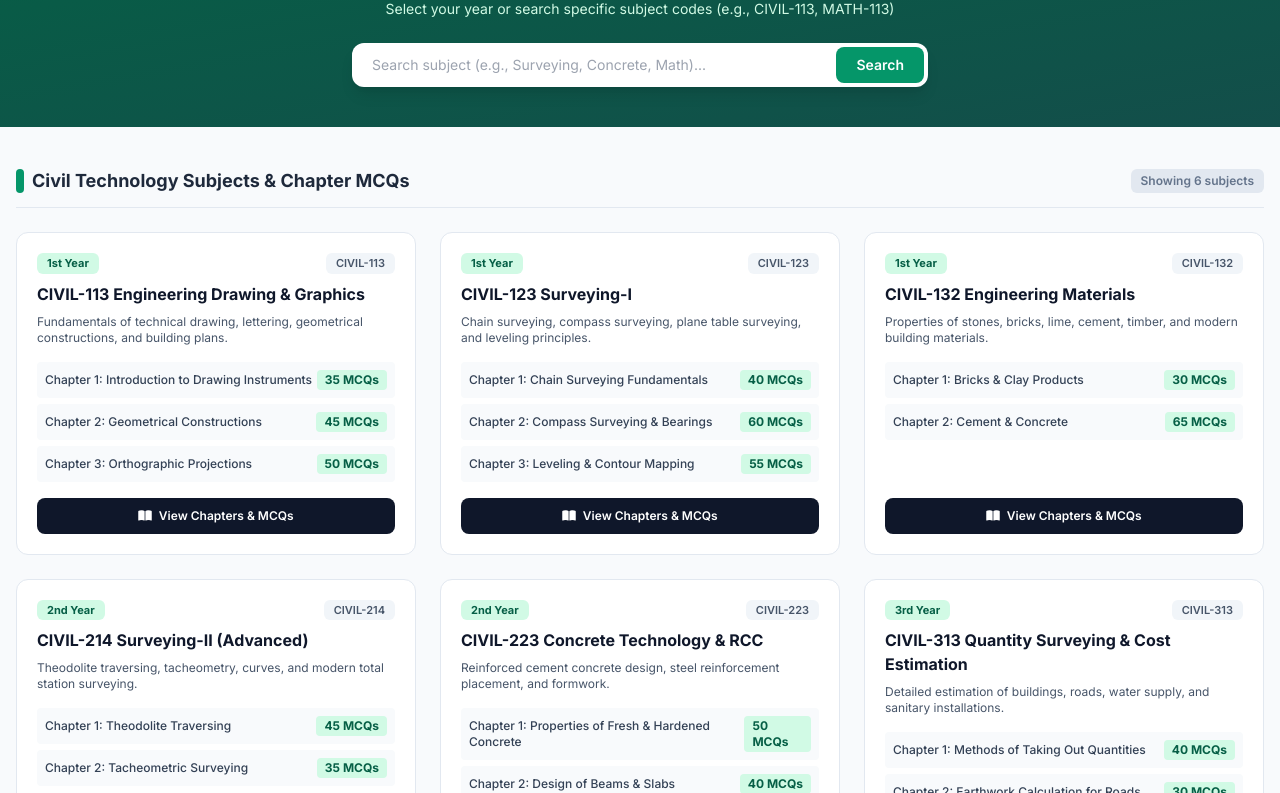
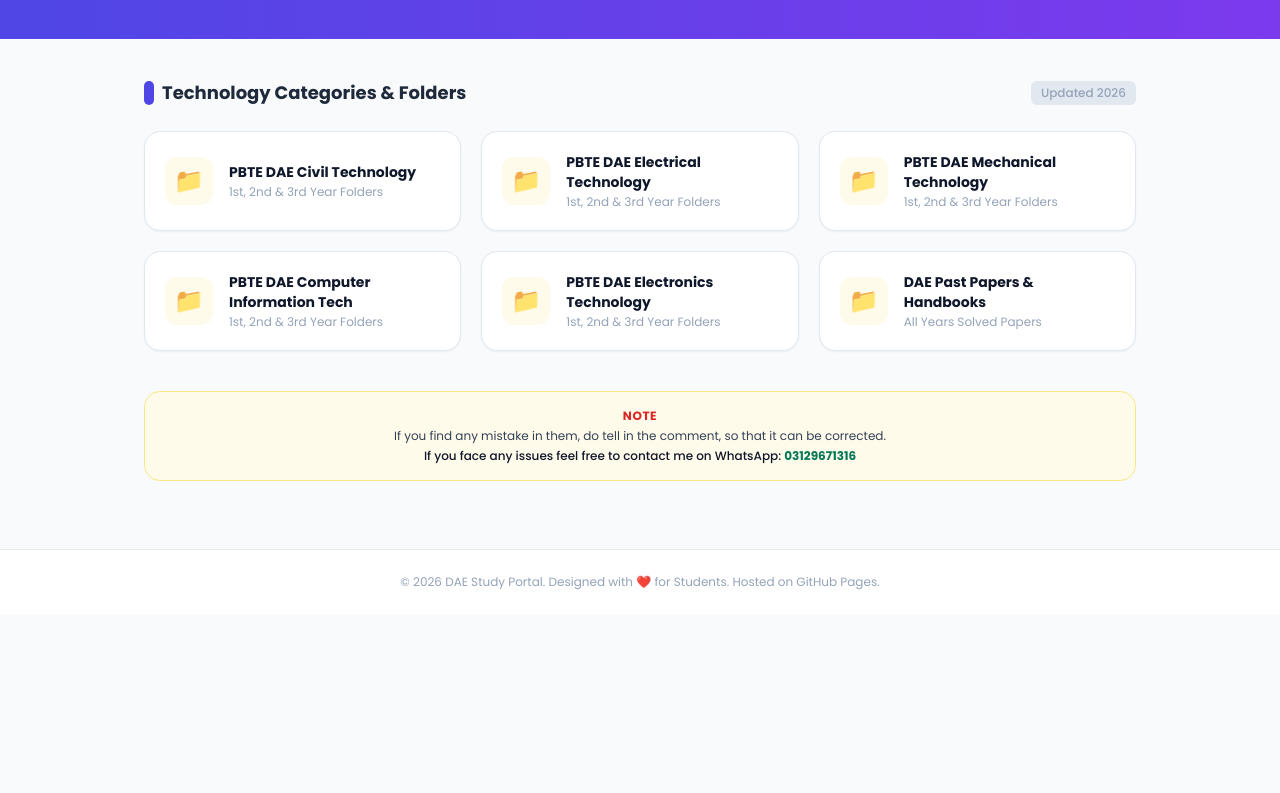
Before and after one commit to ajmalnaeem332-ctrl/study-website, a plain HTML site: page index.html in a window 1280 px wide. Shown: the part 186-979 px from the top of the page. After the commit the page ends 800 px from the top, so only its background shows below. Drawn offline with nearby package versions, Linux system fonts and the light colour scheme.

Commit message:
index.html

```diff
--- a/index.html
+++ b/index.html
@@ -3,262 +3,150 @@
 <head>
     <meta charset="UTF-8">
     <meta name="viewport" content="width=device-width, initial-scale=1.0">
-    <title>EduPortal PK - Civil Technology & DAE Study Portal</title>
+    <title>DAE Study Portal - Cute & Clean Design</title>
     <script src="https://cdn.tailwindcss.com"></script>
     <link rel="stylesheet" href="https://cdnjs.cloudflare.com/ajax/libs/font-awesome/6.4.0/css/all.min.css">
     <style>
-        @import url('https://fonts.googleapis.com/css2?family=Inter:wght@300;400;500;600;700;800&display=swap');
-        body { font-family: 'Inter', sans-serif; background-color: #f8fafc; }
-        .card-hover:hover { transform: translateY(-3px); box-shadow: 0 10px 25px -5px rgba(0, 0, 0, 0.1); }
+        @import url('https://fonts.googleapis.com/css2?family=Poppins:wght@300;400;500;600;700&display=swap');
+        body { font-family: 'Poppins', sans-serif; background-color: #f8fafc; }
+        .folder-card:hover { transform: translateY(-3px); box-shadow: 0 10px 20px -5px rgba(0, 0, 0, 0.08); }
     </style>
 </head>
-<body class="text-slate-800">
+<body class="text-slate-800 flex flex-col min-h-screen">
 
-    <!-- Top Bar -->
-    <div class="bg-emerald-900 text-emerald-50 text-xs py-2 px-4">
-        <div class="max-w-7xl mx-auto flex justify-between items-center">
-            <span>📚 PBTE DAE Civil Technology Portal - Chapter & Subject Wise MCQs</span>
-            <span>Official Study Network</span>
-        </div>
-    </div>
-
-    <!-- Header -->
-    <header class="bg-white shadow-sm sticky top-0 z-40 border-b border-slate-200">
-        <div class="max-w-7xl mx-auto px-4 h-16 flex justify-between items-center">
-            <div class="flex items-center gap-3">
-                <div class="w-10 h-10 bg-emerald-600 rounded-lg flex items-center justify-center text-white font-bold text-xl shadow-md">
-                    <i class="fas fa-hard-hat"></i>
+    <!-- پیارا سا مینو بار (Cute Menu Bar) -->
+    <header class="bg-white shadow-sm sticky top-0 z-50 border-b border-slate-100">
+        <div class="max-w-6xl mx-auto px-4 h-16 flex justify-between items-center">
+            <!-- لوگو -->
+            <div class="flex items-center gap-2">
+                <div class="w-10 h-10 rounded-xl bg-indigo-600 text-white flex items-center justify-center font-bold text-lg shadow-md shadow-indigo-200">
+                    <i class="fas fa-graduation-cap"></i>
                 </div>
                 <div>
-                    <h1 class="text-xl font-extrabold text-slate-900 tracking-tight leading-none">EduPortal <span class="text-emerald-600">PK</span></h1>
-                    <p class="text-[11px] text-slate-500 font-medium">Civil Technology Department</p>
+                    <span class="font-bold text-slate-900 text-base tracking-tight">DAE <span class="text-indigo-600">Portal</span></span>
+                    <span class="block text-[10px] text-slate-400 font-medium uppercase">Study Network</span>
                 </div>
             </div>
-            <nav class="hidden md:flex items-center space-x-2">
-                <button onclick="filterYear('All')" class="px-3 py-1.5 rounded-md text-sm font-semibold text-emerald-700 bg-emerald-50">All Years</button>
-                <button onclick="filterYear('1st Year')" class="px-3 py-1.5 rounded-md text-sm font-medium text-slate-600 hover:text-emerald-600 hover:bg-slate-50">Civil 1st Year</button>
-                <button onclick="filterYear('2nd Year')" class="px-3 py-1.5 rounded-md text-sm font-medium text-slate-600 hover:text-emerald-600 hover:bg-slate-50">Civil 2nd Year</button>
-                <button onclick="filterYear('3rd Year')" class="px-3 py-1.5 rounded-md text-sm font-medium text-slate-600 hover:text-emerald-600 hover:bg-slate-50">Civil 3rd Year</button>
+
+            <!-- مینو لنکس -->
+            <nav class="hidden md:flex items-center space-x-1">
+                <a href="#" class="px-4 py-2 rounded-lg text-sm font-medium text-indigo-600 bg-indigo-50 transition">Home</a>
+                <a href="#" class="px-4 py-2 rounded-lg text-sm font-medium text-slate-600 hover:text-indigo-600 hover:bg-slate-50 transition">DAE Hand Book</a>
+                <a href="#" class="px-4 py-2 rounded-lg text-sm font-medium text-slate-600 hover:text-indigo-600 hover:bg-slate-50 transition">Past Papers</a>
+                <a href="#" class="px-4 py-2 rounded-lg text-sm font-medium text-slate-600 hover:text-indigo-600 hover:bg-slate-50 transition">PPSC</a>
+                <a href="#" class="px-4 py-2 rounded-lg text-sm font-medium text-slate-600 hover:text-indigo-600 hover:bg-slate-50 transition">Notifications</a>
             </nav>
+
+            <!-- سرچ یا واٹس ایپ بٹن -->
+            <div>
+                <a href="https://wa.me/" target="_blank" class="bg-emerald-500 hover:bg-emerald-600 text-white text-xs font-semibold px-4 py-2 rounded-xl shadow-sm transition flex items-center gap-1.5">
+                    <i class="fab fa-whatsapp text-sm"></i> Contact
+                </a>
+            </div>
         </div>
     </header>
 
-    <!-- Hero / Search Section -->
-    <section class="bg-gradient-to-br from-emerald-800 to-teal-900 text-white py-10 px-4">
-        <div class="max-w-4xl mx-auto text-center">
-            <h2 class="text-2xl sm:text-3xl font-extrabold mb-3">Civil Technology DAE Study Material & Chapter MCQs</h2>
-            <p class="text-emerald-100 text-sm mb-6">Select your year or search specific subject codes (e.g., CIVIL-113, MATH-113)</p>
-
-            <div class="relative max-w-xl mx-auto">
-                <div class="flex items-center bg-white rounded-xl shadow-lg overflow-hidden p-1">
-                    <input type="text" id="searchInput" onkeyup="searchSubjects()" placeholder="Search subject (e.g., Surveying, Concrete, Math)..." class="w-full py-2 px-4 text-slate-800 text-sm focus:outline-none">
-                    <button class="bg-emerald-600 text-white px-5 py-2 rounded-lg text-sm font-semibold">Search</button>
-                </div>
-            </div>
+    <!-- مین ہیرو سیکشن -->
+    <section class="bg-gradient-to-r from-indigo-600 to-violet-600 text-white py-12 px-4 text-center">
+        <div class="max-w-2xl mx-auto">
+            <h1 class="text-2xl sm:text-3xl font-bold mb-2">PBTE | DAE Study Materials & Folders</h1>
+            <p class="text-indigo-100 text-xs sm:text-sm">Select your technology folder below to explore years, subjects, notes, and chapter-wise MCQs.</p>
         </div>
     </section>
 
-    <!-- Main Content -->
-    <main class="max-w-7xl mx-auto px-4 py-10">
-        <div class="flex justify-between items-center border-b border-slate-200 pb-3 mb-6">
-            <h3 id="sectionTitle" class="text-lg font-bold text-slate-800 flex items-center gap-2">
-                <span class="w-2 h-6 bg-emerald-600 rounded-full inline-block"></span>
-                Civil Technology Subjects & Chapter MCQs
-            </h3>
-            <span id="resultCount" class="text-xs font-semibold text-slate-500 bg-slate-200 px-2.5 py-1 rounded-md">Showing subjects</span>
+    <!-- فولڈرز اور کیٹیگریز کا سیکشن -->
+    <main class="flex-grow max-w-5xl mx-auto px-4 py-10 w-full">
+        <div class="flex items-center justify-between mb-6">
+            <h2 class="text-lg font-bold text-slate-800 flex items-center gap-2">
+                <span class="w-2.5 h-6 bg-indigo-600 rounded-full"></span>
+                Technology Categories & Folders
+            </h2>
+            <span class="text-xs text-slate-400 bg-slate-200 px-2.5 py-1 rounded-md font-medium">Updated 2026</span>
         </div>
 
-        <!-- Cards Grid -->
-        <div id="subjectsContainer" class="grid grid-cols-1 md:grid-cols-2 lg:grid-cols-3 gap-6">
-            <!-- Dynamic Injection -->
+        <!-- فولڈر گرید -->
+        <div class="grid grid-cols-1 sm:grid-cols-2 lg:grid-cols-3 gap-5">
+
+            <!-- کیٹیگری 1 -->
+            <div onclick="alert('Opening Civil Technology Folder...')" class="folder-card bg-white p-5 rounded-2xl border border-slate-200 cursor-pointer transition shadow-sm flex items-center gap-4">
+                <div class="w-12 h-12 rounded-xl bg-amber-50 text-amber-500 flex items-center justify-center text-2xl flex-shrink-0">
+                    📁
+                </div>
+                <div>
+                    <h3 class="font-bold text-slate-900 text-sm">PBTE DAE Civil Technology</h3>
+                    <p class="text-xs text-slate-400 mt-0.5">1st, 2nd & 3rd Year Folders</p>
+                </div>
+            </div>
+
+            <!-- کیٹیگری 2 -->
+            <div onclick="alert('Opening Electrical Technology Folder...')" class="folder-card bg-white p-5 rounded-2xl border border-slate-200 cursor-pointer transition shadow-sm flex items-center gap-4">
+                <div class="w-12 h-12 rounded-xl bg-amber-50 text-amber-500 flex items-center justify-center text-2xl flex-shrink-0">
+                    📁
+                </div>
+                <div>
+                    <h3 class="font-bold text-slate-900 text-sm">PBTE DAE Electrical Technology</h3>
+                    <p class="text-xs text-slate-400 mt-0.5">1st, 2nd & 3rd Year Folders</p>
+                </div>
+            </div>
+
+            <!-- کیٹیگری 3 -->
+            <div onclick="alert('Opening Mechanical Technology Folder...')" class="folder-card bg-white p-5 rounded-2xl border border-slate-200 cursor-pointer transition shadow-sm flex items-center gap-4">
+                <div class="w-12 h-12 rounded-xl bg-amber-50 text-amber-500 flex items-center justify-center text-2xl flex-shrink-0">
+                    📁
+                </div>
+                <div>
+                    <h3 class="font-bold text-slate-900 text-sm">PBTE DAE Mechanical Technology</h3>
+                    <p class="text-xs text-slate-400 mt-0.5">1st, 2nd & 3rd Year Folders</p>
+                </div>
+            </div>
+
+            <!-- کیٹیگری 4 -->
+            <div onclick="alert('Opening CIT Folder...')" class="folder-card bg-white p-5 rounded-2xl border border-slate-200 cursor-pointer transition shadow-sm flex items-center gap-4">
+                <div class="w-12 h-12 rounded-xl bg-amber-50 text-amber-500 flex items-center justify-center text-2xl flex-shrink-0">
+                    📁
+                </div>
+                <div>
+                    <h3 class="font-bold text-slate-900 text-sm">PBTE DAE Computer Information Tech</h3>
+                    <p class="text-xs text-slate-400 mt-0.5">1st, 2nd & 3rd Year Folders</p>
+                </div>
+            </div>
+
+            <!-- کیٹیگری 5 -->
+            <div onclick="alert('Opening Electronics Folder...')" class="folder-card bg-white p-5 rounded-2xl border border-slate-200 cursor-pointer transition shadow-sm flex items-center gap-4">
+                <div class="w-12 h-12 rounded-xl bg-amber-50 text-amber-500 flex items-center justify-center text-2xl flex-shrink-0">
+                    📁
+                </div>
+                <div>
+                    <h3 class="font-bold text-slate-900 text-sm">PBTE DAE Electronics Technology</h3>
+                    <p class="text-xs text-slate-400 mt-0.5">1st, 2nd & 3rd Year Folders</p>
+                </div>
+            </div>
+
+            <!-- کیٹیگری 6 -->
+            <div onclick="alert('Opening Past Papers Folder...')" class="folder-card bg-white p-5 rounded-2xl border border-slate-200 cursor-pointer transition shadow-sm flex items-center gap-4">
+                <div class="w-12 h-12 rounded-xl bg-amber-50 text-amber-500 flex items-center justify-center text-2xl flex-shrink-0">
+                    📁
+                </div>
+                <div>
+                    <h3 class="font-bold text-slate-900 text-sm">DAE Past Papers & Handbooks</h3>
+                    <p class="text-xs text-slate-400 mt-0.5">All Years Solved Papers</p>
+                </div>
+            </div>
+
+        </div>
+
+        <!-- نوٹ باکس -->
+        <div class="mt-10 bg-amber-50 border border-amber-200 p-4 rounded-2xl text-center text-xs text-slate-700 space-y-1">
+            <h4 class="text-red-600 font-bold uppercase tracking-wider">NOTE</h4>
+            <p>If you find any mistake in them, do tell in the comment, so that it can be corrected.</p>
+            <p class="font-medium text-slate-900 mt-1">If you face any issues feel free to contact me on WhatsApp: <span class="text-emerald-700 font-bold">03129671316</span></p>
         </div>
     </main>
 
-    <!-- Modal for Chapter MCQs -->
-    <div id="chapterModal" class="fixed inset-0 bg-slate-900/60 backdrop-blur-sm hidden items-center justify-center z-50 p-4">
-        <div class="bg-white rounded-2xl max-w-2xl w-full max-h-[85vh] flex flex-col shadow-2xl overflow-hidden">
-            <div class="bg-emerald-700 text-white px-6 py-4 flex justify-between items-center">
-                <div>
-                    <span id="modalYear" class="text-[10px] uppercase tracking-wider bg-emerald-900 px-2 py-0.5 rounded font-semibold">Year</span>
-                    <h3 id="modalTitle" class="text-lg font-bold mt-1">Subject Title</h3>
-                </div>
-                <button onclick="closeModal()" class="text-white/80 hover:text-white text-xl"><i class="fas fa-times"></i></button>
-            </div>
-            <div id="modalBody" class="p-6 overflow-y-auto text-sm text-slate-700 space-y-4">
-                <!-- Chapters loaded dynamically -->
-            </div>
-            <div class="bg-slate-50 px-6 py-3 border-t border-slate-200 flex justify-between items-center">
-                <span class="text-xs text-slate-500"><i class="fas fa-file-pdf text-red-500 mr-1"></i> Chapter-wise PDF Notes</span>
-                <button onclick="closeModal()" class="px-4 py-2 rounded-lg text-xs font-semibold bg-emerald-600 text-white">Close</button>
-            </div>
-        </div>
-    </div>
+    <!-- فوٹر -->
+    <footer class="bg-white border-t border-slate-200 py-6 text-center text-xs text-slate-400">
+        <p>&copy; 2026 DAE Study Portal. Designed with ❤️ for Students. Hosted on GitHub Pages.</p>
+    </footer>
 
-    <script>
-        const civilData = [
-            {
-                id: 1,
-                title: "CIVIL-113 Engineering Drawing & Graphics",
-                year: "1st Year",
-                code: "CIVIL-113",
-                desc: "Fundamentals of technical drawing, lettering, geometrical constructions, and building plans.",
-                chapters: [
-                    { name: "Chapter 1: Introduction to Drawing Instruments", mcqs: 35, notes: "Brief theory & lines types" },
-                    { name: "Chapter 2: Geometrical Constructions", mcqs: 45, notes: "Angles, triangles & polygons" },
-                    { name: "Chapter 3: Orthographic Projections", mcqs: 50, notes: "First and third angle projection" }
-                ]
-            },
-            {
-                id: 2,
-                title: "CIVIL-123 Surveying-I",
-                year: "1st Year",
-                code: "CIVIL-123",
-                desc: "Chain surveying, compass surveying, plane table surveying, and leveling principles.",
-                chapters: [
-                    { name: "Chapter 1: Chain Surveying Fundamentals", mcqs: 40, notes: "Errors and chaining obstacles" },
-                    { name: "Chapter 2: Compass Surveying & Bearings", mcqs: 60, notes: "Meridians, FB and BB calculations" },
-                    { name: "Chapter 3: Leveling & Contour Mapping", mcqs: 55, notes: "Height of instrument method" }
-                ]
-            },
-            {
-                id: 3,
-                title: "CIVIL-132 Engineering Materials",
-                year: "1st Year",
-                code: "CIVIL-132",
-                desc: "Properties of stones, bricks, lime, cement, timber, and modern building materials.",
-                chapters: [
-                    { name: "Chapter 1: Bricks & Clay Products", mcqs: 30, notes: "Classification and testing of bricks" },
-                    { name: "Chapter 2: Cement & Concrete", mcqs: 65, notes: "Manufacturing, types and setting times" }
-                ]
-            },
-            {
-                id: 4,
-                title: "CIVIL-214 Surveying-II (Advanced)",
-                year: "2nd Year",
-                code: "CIVIL-214",
-                desc: "Theodolite traversing, tacheometry, curves, and modern total station surveying.",
-                chapters: [
-                    { name: "Chapter 1: Theodolite Traversing", mcqs: 45, notes: "Measurement of horizontal/vertical angles" },
-                    { name: "Chapter 2: Tacheometric Surveying", mcqs: 35, notes: "Distance and elevation determination" }
-                ]
-            },
-            {
-                id: 5,
-                title: "CIVIL-223 Concrete Technology & RCC",
-                year: "2nd Year",
-                code: "CIVIL-223",
-                desc: "Reinforced cement concrete design, steel reinforcement placement, and formwork.",
-                chapters: [
-                    { name: "Chapter 1: Properties of Fresh & Hardened Concrete", mcqs: 50, notes: "Slump test and compressive strength" },
-                    { name: "Chapter 2: Design of Beams & Slabs", mcqs: 40, notes: "Working stress method fundamentals" }
-                ]
-            },
-            {
-                id: 6,
-                title: "CIVIL-313 Quantity Surveying & Cost Estimation",
-                year: "3rd Year",
-                code: "CIVIL-313",
-                desc: "Detailed estimation of buildings, roads, water supply, and sanitary installations.",
-                chapters: [
-                    { name: "Chapter 1: Methods of Taking Out Quantities", mcqs: 40, notes: "Center line and long wall-short wall method" },
-                    { name: "Chapter 2: Earthwork Calculation for Roads", mcqs: 30, notes: "Mid-section formula and prismoidal formula" }
-                ]
-            }
-        ];
-
-        let currentYear = 'All';
-
-        function renderSubjects(data) {
-            const container = document.getElementById('subjectsContainer');
-            const countLabel = document.getElementById('resultCount');
-            container.innerHTML = '';
-            countLabel.textContent = `Showing ${data.length} subjects`;
-
-            data.forEach(item => {
-                let chaptersHtml = item.chapters.map(ch => `
-                    <div class="flex justify-between items-center bg-slate-50 p-2 rounded text-xs">
-                        <span class="font-medium text-slate-700">${ch.name}</span>
-                        <span class="bg-emerald-100 text-emerald-800 px-2 py-0.5 rounded font-bold">${ch.mcqs} MCQs</span>
-                    </div>
-                `).join('');
-
-                const card = `
-                    <div class="bg-white rounded-xl border border-slate-200 p-5 card-hover transition flex flex-col justify-between">
-                        <div>
-                            <div class="flex justify-between items-center mb-2">
-                                <span class="bg-emerald-100 text-emerald-800 text-[11px] font-bold px-2.5 py-0.5 rounded-md">${item.year}</span>
-                                <span class="bg-slate-100 text-slate-600 text-[11px] font-semibold px-2.5 py-0.5 rounded-md">${item.code}</span>
-                            </div>
-                            <h4 class="text-base font-bold text-slate-900 mb-2">${item.title}</h4>
-                            <p class="text-xs text-slate-600 mb-4">${item.desc}</p>
-                            <div class="space-y-1.5 mb-4">
-                                ${chaptersHtml}
-                            </div>
-                        </div>
-                        <button onclick="openModal(${item.id})" class="w-full bg-slate-900 hover:bg-emerald-600 text-white text-xs font-semibold py-2.5 rounded-lg transition text-center">
-                            <i class="fas fa-book-open mr-1"></i> View Chapters & MCQs
-                        </button>
-                    </div>
-                `;
-                container.innerHTML += card;
-            });
-        }
-
-        function filterYear(year) {
-            currentYear = year;
-            document.getElementById('sectionTitle').innerHTML = `
-                <span class="w-2 h-6 bg-emerald-600 rounded-full inline-block"></span>
-                Civil Technology - ${year === 'All' ? 'All Years' : year} Subjects
-            `;
-            if (year === 'All') {
-                renderSubjects(civilData);
-            } else {
-                renderSubjects(civilData.filter(s => s.year === year));
-            }
-        }
-
-        function searchSubjects() {
-            const query = document.getElementById('searchInput').value.toLowerCase();
-            const filtered = civilData.filter(item =>
-                (currentYear === 'All' || item.year === currentYear) &&
-                (item.title.toLowerCase().includes(query) || item.code.toLowerCase().includes(query) || item.desc.toLowerCase().includes(query))
-            );
-            renderSubjects(filtered);
-        }
-
-        function openModal(id) {
-            const item = civilData.find(s => s.id === id);
-            if (!item) return;
-            document.getElementById('modalYear').textContent = item.year + ' • ' + item.code;
-            document.getElementById('modalTitle').textContent = item.title;
-
-            let bodyContent = `<h4 class="font-bold text-slate-900 mb-2">Chapter-wise MCQs & Breakdown:</h4><div class="space-y-3">`;
-            item.chapters.forEach((ch, idx) => {
-                bodyContent += `
-                    <div class="bg-emerald-50 border-l-4 border-emerald-600 p-3 rounded">
-                        <strong class="text-slate-900 text-sm">${ch.name}</strong>
-                        <p class="text-xs text-slate-600 mt-1">Topics: ${ch.notes}</p>
-                        <div class="mt-2 text-xs font-semibold text-emerald-700 bg-white inline-block px-2 py-1 rounded border border-emerald-200">
-                            ✨ Total MCQs Available: ${ch.mcqs}
-                        </div>
-                    </div>
-                `;
-            });
-            bodyContent += `</div>`;
-            document.getElementById('modalBody').innerHTML = bodyContent;
-
-            const modal = document.getElementById('chapterModal');
-            modal.classList.remove('hidden');
-            modal.classList.add('flex');
-        }
-
-        function closeModal() {
-            const modal = document.getElementById('chapterModal');
-            modal.classList.add('hidden');
-            modal.classList.remove('flex');
-        }
-
-        renderSubjects(civilData);
-    </script>
 </body>
 </html>
```
